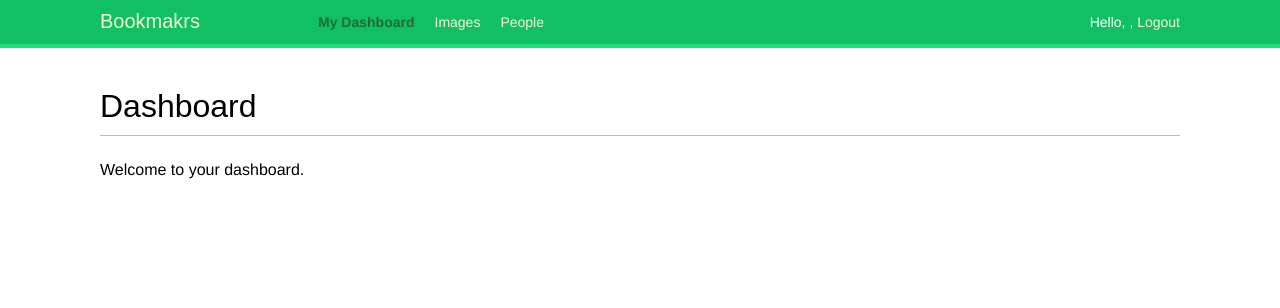
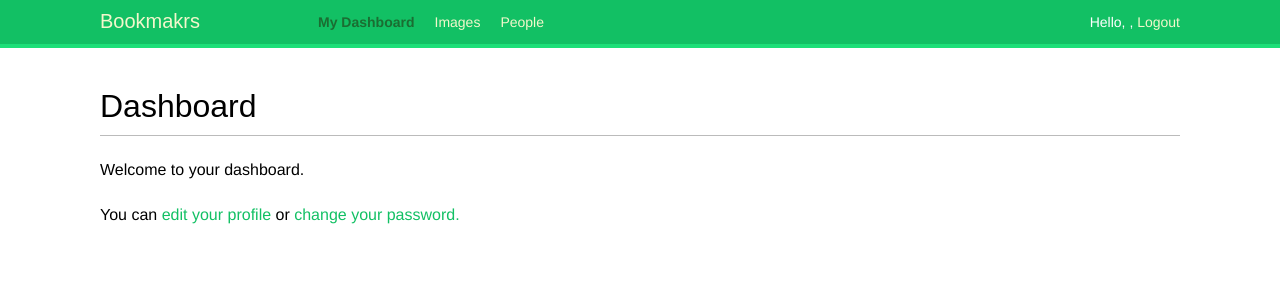
Before and after one commit to Xentisize/bookmark, a Django app: page /account/ in a window 1280 px wide. Shown: the top 308 px of the page. Run offline with Django 3.2, Linux system fonts and the light colour scheme; a user stored in the database is signed in; some web fonts are replaced.

Commit message:
Finished User#Profile

```diff
--- a/account/templates/account/dashboard.html
+++ b/account/templates/account/dashboard.html
@@ -5,4 +5,5 @@
 {% block content %}
 <h1>Dashboard</h1>
 <p>Welcome to your dashboard.</p>
+<p>You can <a href="{% url 'edit' %}">edit your profile</a> or <a href="{% url 'password_change' %}">change your password.</a></p>
 {% endblock %}
--- a/account/urls.py
+++ b/account/urls.py
@@ -33,4 +33,5 @@ urlpatterns = [
     path('', views.dashboard, name='dashboard'),
     path('', include('django.contrib.auth.urls')),
     path('register/', views.register, name='register'),
+    path('edit/', views.edit, name='edit'),
 ]
--- a/account/views.py
+++ b/account/views.py
@@ -1,9 +1,10 @@
-from django.shortcuts import render
+from django.shortcuts import render, redirect
 from django.http import HttpResponse
 from django.contrib.auth import authenticate, login
 from django.contrib.auth.decorators import login_required
 
-from .forms import LoginForm, UserRegistrationForm
+from .forms import LoginForm, UserRegistrationForm, UserEditForm, ProfileEditForm
+from .models import Profile
 
 
 def user_login(request):
@@ -39,8 +40,31 @@ def register(request):
             new_user = user_form.save(commit=False)
             new_user.set_password(user_form.cleaned_data['password'])
             new_user.save()
+            Profile.objects.create(user=new_user)
             return render(request, 'account/register_done.html',
                           {'new_user': new_user})
     else:
         user_form = UserRegistrationForm()
     return render(request, 'account/register.html', {'user_form': user_form})
+
+
+@login_required
+def edit(request):
+    if request.method == 'POST':
+        user_form = UserEditForm(instance=request.user, data=request.POST)
+        profile_form = ProfileEditForm(
+            instance=request.user.profile,
+            data=request.POST,
+            files=request.FILES)
+
+        if user_form.is_valid() and profile_form.is_valid():
+            user_form.save()
+            profile_form.save()
+            return redirect('dashboard')
+    else:
+        user_form = UserEditForm(instance=request.user)
+        profile_form = ProfileEditForm(instance=request.user.profile)
+    return render(request, 'account/edit.html', {
+        'user_form': user_form,
+        'profile_form': profile_form
+    })
```
Also changed, not shown: account/forms.py (+14 -0 lines), account/templates/account/edit.html (added, +16 -0 lines), db.sqlite3, media/users/2019/03/20/jpg.jpg (added).
